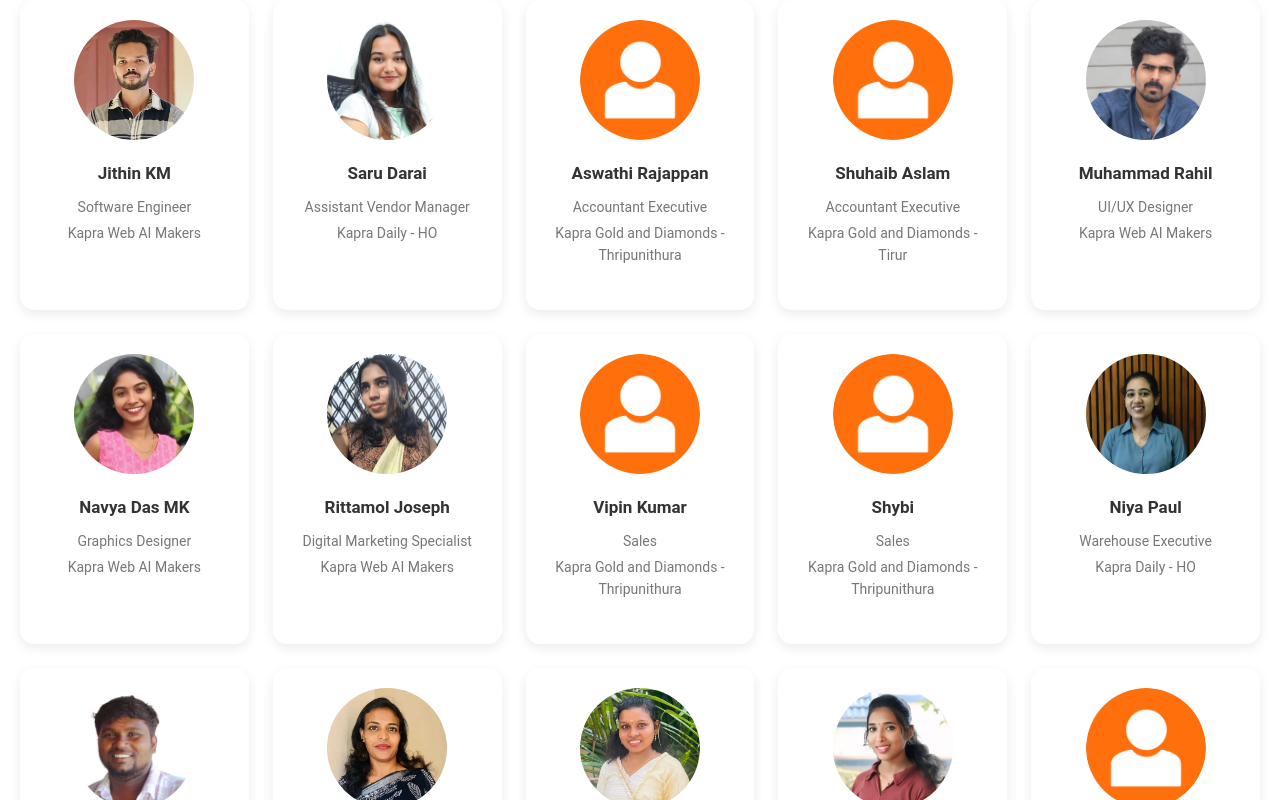
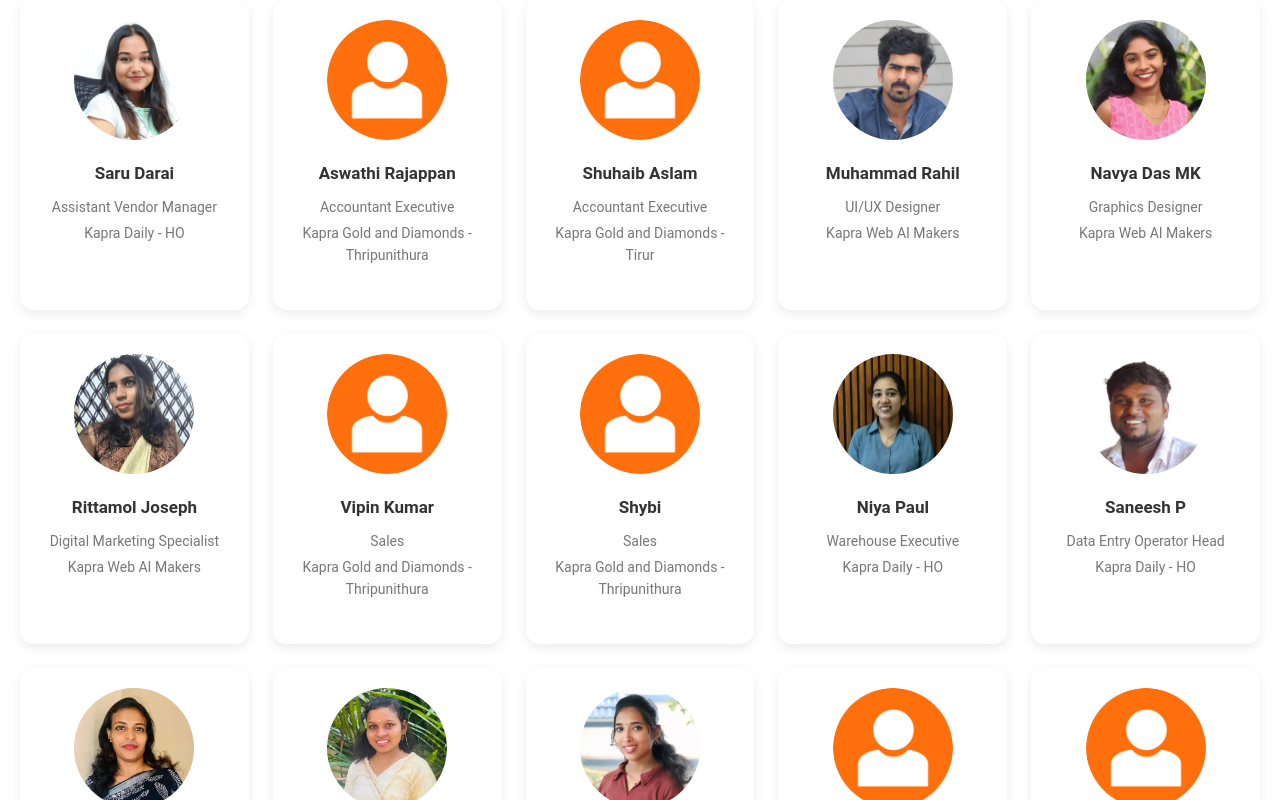
Before and after one commit to Kapra-buyerzkart/KapraventuresNew, a React (Create React App) app: page /team in a window 1280 px wide. Shown: the part 1544-2344 px from the top of the page. Built offline with nearby package versions, Linux system fonts and the light colour scheme.

Commit message:
new changes

```diff
--- a/src/constants/Employees.js
+++ b/src/constants/Employees.js
@@ -1,6 +1,6 @@
 import Rahul from "../../src/assets/images/Employees/rahul.webp"
 import Saru from "../../src/assets/images/Employees/saru.webp"
-import Jithin from "../../src/assets/images/Employees/jithin.webp"
+// import Jithin from "../../src/assets/images/Employees/jithin.webp"
 import Aleena from "../../src/assets/images/Employees/aleena.webp"
 import Person from "../../src/assets/images/Employees/person.png"
 import Saneesh from "../../src/assets/images/Employees/saneesh.webp"
@@ -24,7 +24,7 @@ const Employees = {
     "Person": Person,
     "Rahul": Rahul,
     "Saru": Saru,
-    "Jithin": Jithin,
+    // "Jithin": Jithin,
     "Aleena": Aleena,
     "Nisha": Person,
     "Saneesh": Saneesh,
--- a/src/pages/Team/Team.js
+++ b/src/pages/Team/Team.js
@@ -126,12 +126,12 @@ const teamMembers = [
     photo: Employees.Person,
     company: "Kapra Daily - HO"
   },
-  {
-    name: "Jithin KM",
-    designation: "Software Engineer",
-    photo: Employees.Jithin,
-    company: "Kapra Web AI Makers"
-  },
+  // {
+  //   name: "Jithin KM",
+  //   designation: "Software Engineer",
+  //   photo: Employees.Jithin,
+  //   company: "Kapra Web AI Makers"
+  // },
   {
     name: "Saru Darai",
     designation: "Assistant Vendor Manager",
```
